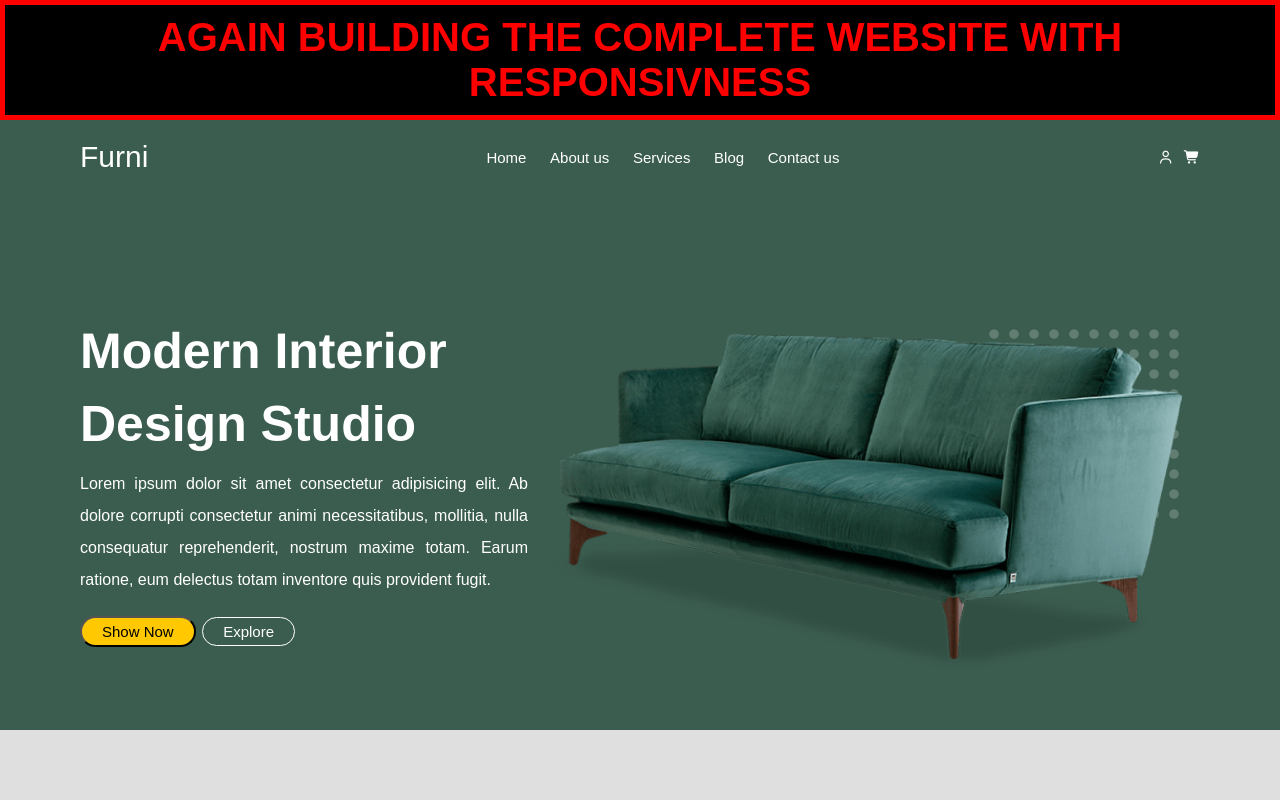
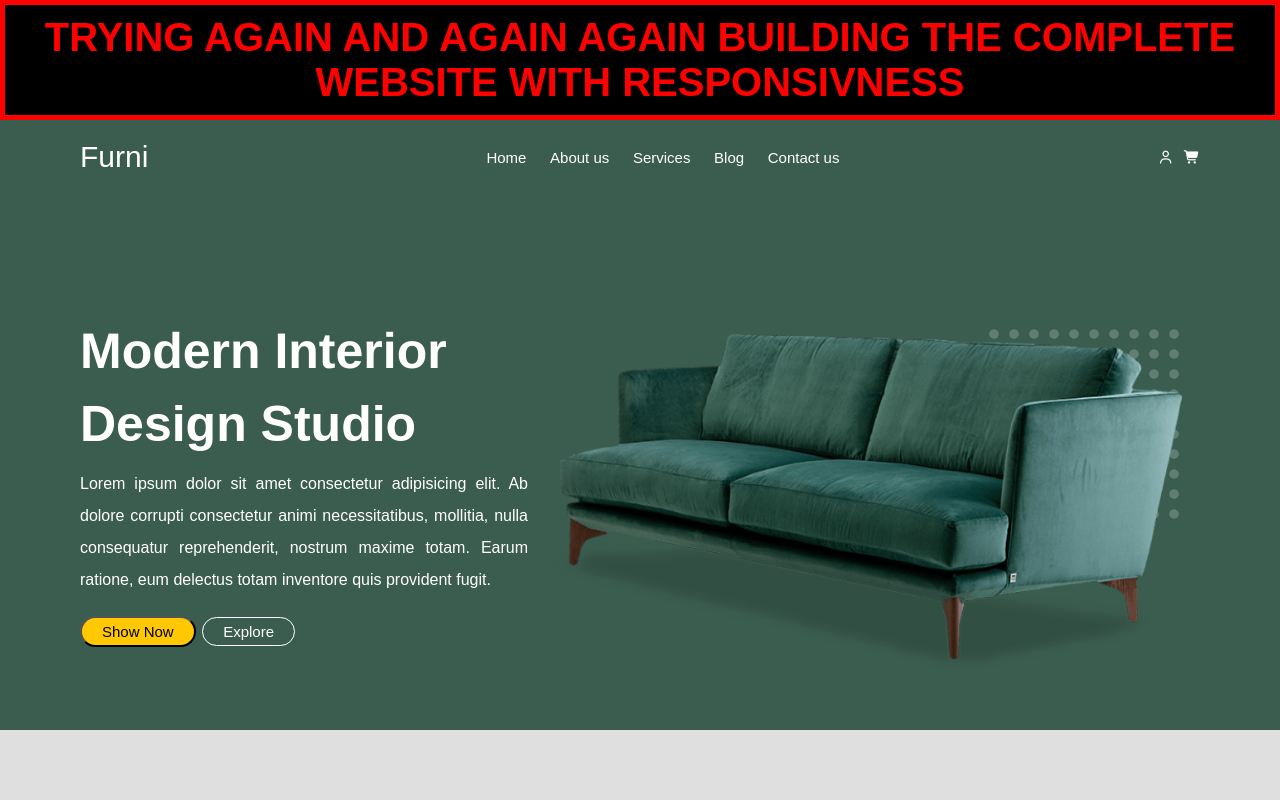
Before and after one commit to ghiasuddin/Test-folder, a plain HTML site: page Positions landing page/index.html in a window 1280 px wide. Shown: the top 800 px of the page. Drawn offline with Linux system fonts and the light colour scheme.

Commit message:
testing git funcitions

```diff
--- a/Positions landing page/index.html
+++ b/Positions landing page/index.html
@@ -47,7 +47,7 @@
             font-size: 5vh;
             padding: 10px;
             border: 5px solid red;">
-    AGAIN BUILDING THE COMPLETE WEBSITE WITH RESPONSIVNESS
+    TRYING AGAIN AND AGAIN AGAIN BUILDING THE COMPLETE WEBSITE WITH RESPONSIVNESS
   </h1>
 
 
```
